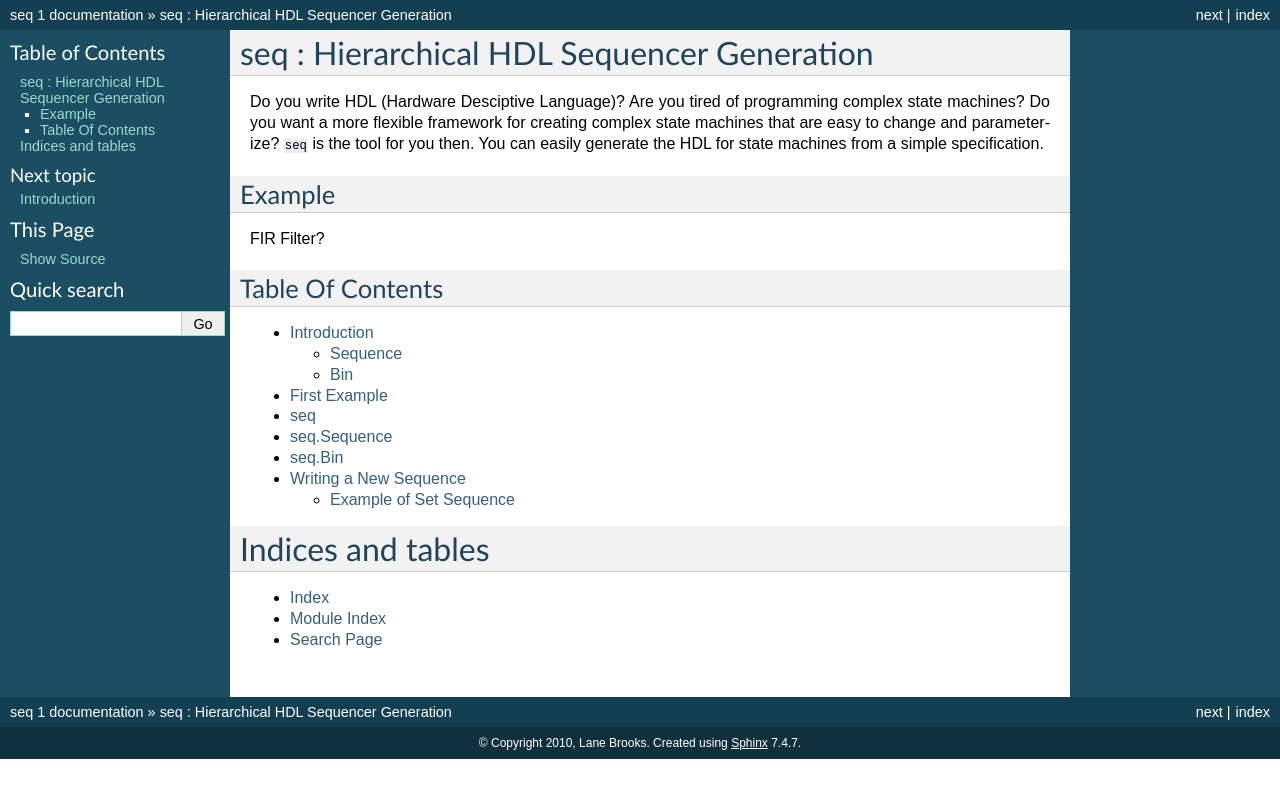
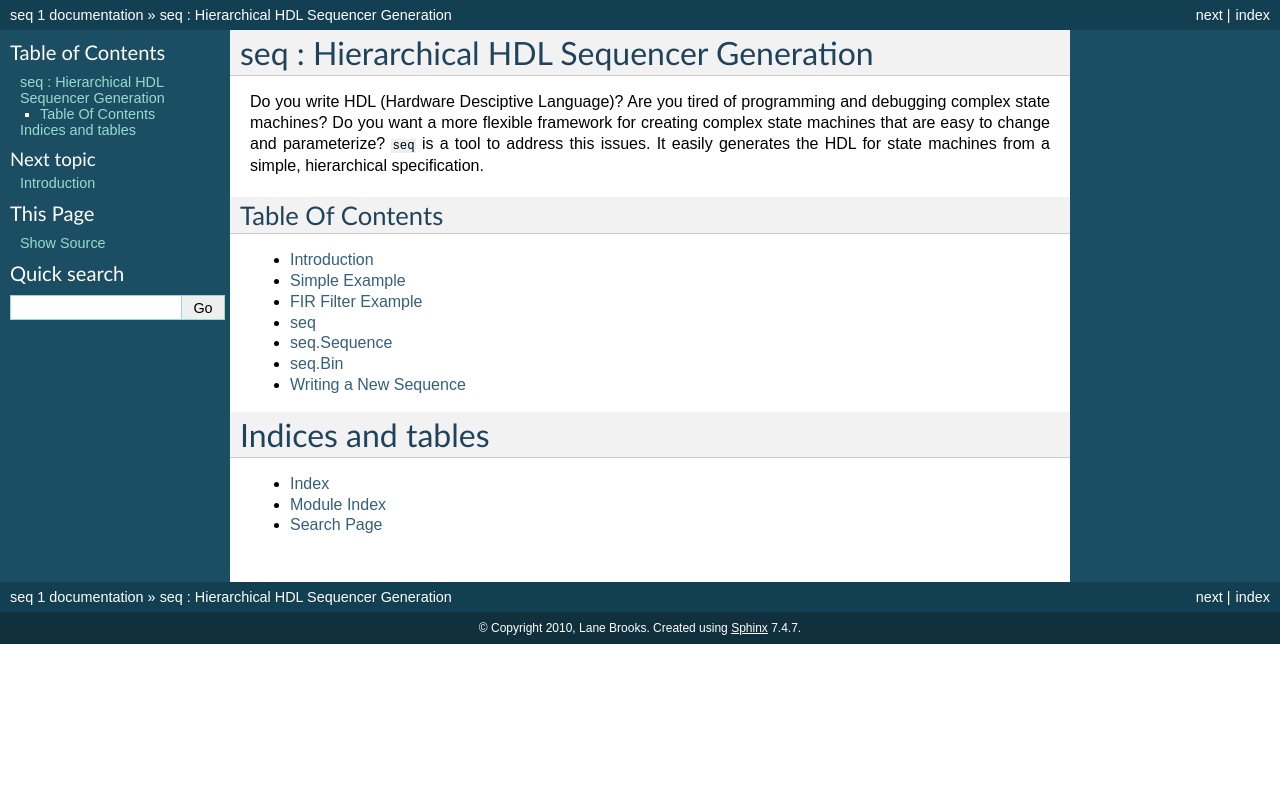
Before and after one commit to dirjud/seq, a Sphinx documentation site: the page built from doc/source/index.rst, in a window 1280 px wide. Shown: the top 798 px of the page. Built offline with Sphinx 7.4.7, drawn with Linux system fonts in a browser that asks for light colours.

Commit message:
Documentation updates

```diff
--- a/doc/source/example1.rst
+++ b/doc/source/example1.rst
@@ -1,5 +1,5 @@
-First Example
-=============
+Simple Example
+==============
 
 Suppose you need a state machine that issues a one-shot trigger that
 is a delayed version of a received one-shot trigger. Under one
--- a/doc/source/index.rst
+++ b/doc/source/index.rst
@@ -7,25 +7,21 @@ seq : Hierarchical HDL Sequencer Generation
 ===========================================
 
 Do you write HDL (Hardware Desciptive Language)? Are you tired of
-programming complex state machines? Do you want a more flexible
-framework for creating complex state machines that are easy to change
-and parameterize? ``seq`` is the tool for you then. You can easily
-generate the HDL for state machines from a simple specification.
-
-Example
--------
-
-FIR Filter?
-
+programming and debugging complex state machines? Do you want a more
+flexible framework for creating complex state machines that are easy
+to change and parameterize? ``seq`` is a tool to address this issues.
+It easily generates the HDL for state machines from a simple,
+hierarchical specification.
 
 Table Of Contents
 -----------------
 
 .. toctree::
-   :maxdepth: 2
+   :maxdepth: 1
 
    intro
    example1
+   fir_example
    seq
    sequence
    bin
```
Also changed, not shown: doc/source/fir_example.rst (added, +43 -0 lines), doc/source/intro.rst (+11 -12 lines), 2 other files.
